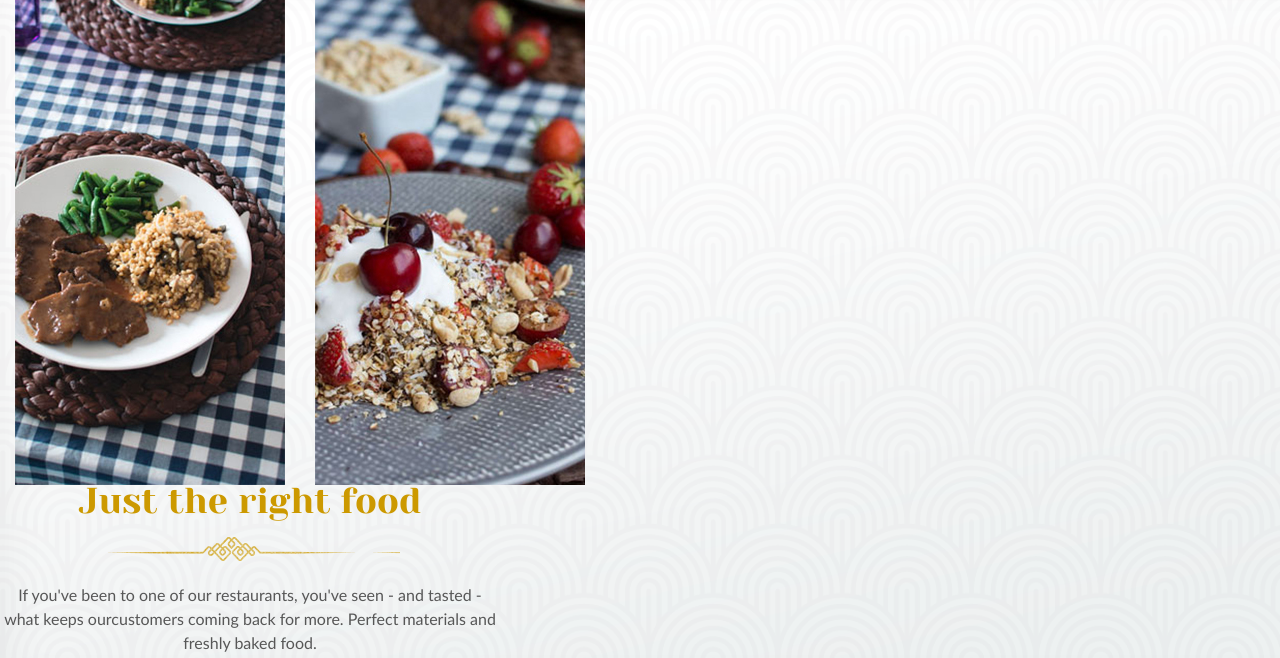
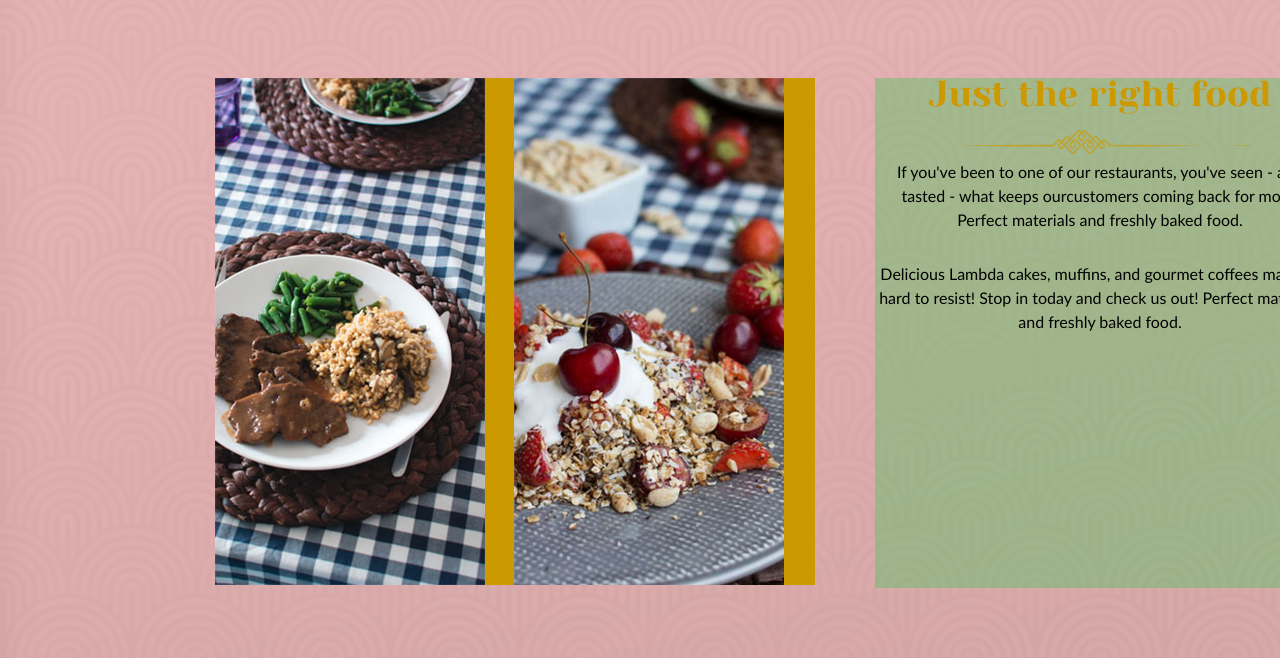
Before and after one commit to Blooife/css_project, a plain HTML site: page index.html in a window 1280 px wide. Shown: the part 3992-4650 px from the top of the page. Drawn offline with Linux system fonts and the light colour scheme; files whose address does not match are found by name.

Commit message:
fixed what ksu asked

```diff
--- a/css/style.css
+++ b/css/style.css
@@ -455,37 +455,38 @@ body
 
 }
 
-.reservations-wrapper{
+.reservations_wrapper{
     height: 710px;
     width: 1600px;
-    color: rgba(60,60,60,0.9);
+    background-color: rgba(167, 0, 0,0.3);
+    display: flex;
+    flex-direction: row;
+    align-content: space-between;
+   /* padding: 100px;
+    padding-left: 200px; */
 
-    display: flex;
-    padding: 100px;
-    padding-left: 200px;
 }
 
 .imgs{
-    display: flex;
-
-    width: 50%;
-    min-width: 570px;
-    margin: 0 15px;
+    background-color: #cc9900;
+    min-width: 600px;
+    height: 507px;
+    margin: 100px;
+    margin-left: 215px;
 }
 
 
 .reservations_info{
-    display: flex;
     flex-direction: column;
-    width: 50%;
-
-    padding-right: 500px;
-    height: 600px;
-    width: 500px;
+    background-color: rgba(70, 194, 90, 0.4);
+    width: 450px;
+    margin: 100px;
+    margin-left: -40px;
+    /*padding-right: 500px;*/
     /*display: flex;
     flex-direction: column;*/
     text-align: center;
-
+    flex-wrap: nowrap;
 
 
 
@@ -523,7 +524,7 @@ body
      margin-bottom: 30px;
      line-height: 1.5;
    /*  padding-bottom: 50px;*/
-    color: rgb(87,87,87);
+    color: rgb(0, 0, 0);
 }
 
 
--- a/index.html
+++ b/index.html
@@ -168,7 +168,7 @@
            <div class="reservations_wrapper">
               <div class="imgs">
                 <img src="source/image-1.jpg" alt="" width="270" height="507">
-                <img src="source/image-2.jpg" alt="" width="270" height="507" style="padding-left: 30px;">
+                <img src="source/image-2.jpg" alt="" width="270" height="507" style="padding-left: 25px;">
               </div>
               <div class="reservations_info">
                 <h2>Just the right food</h2>
```
Lines whose indentation alone changed are shown as unchanged.
